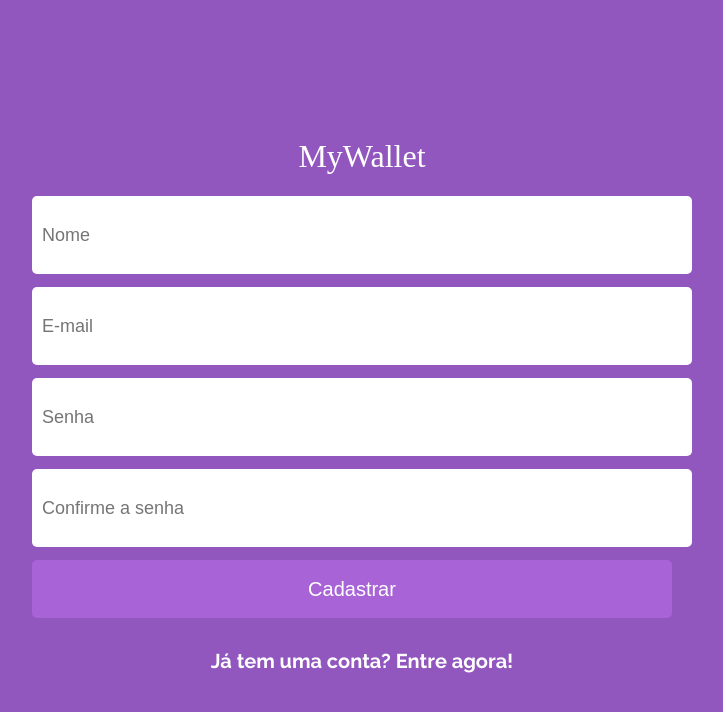
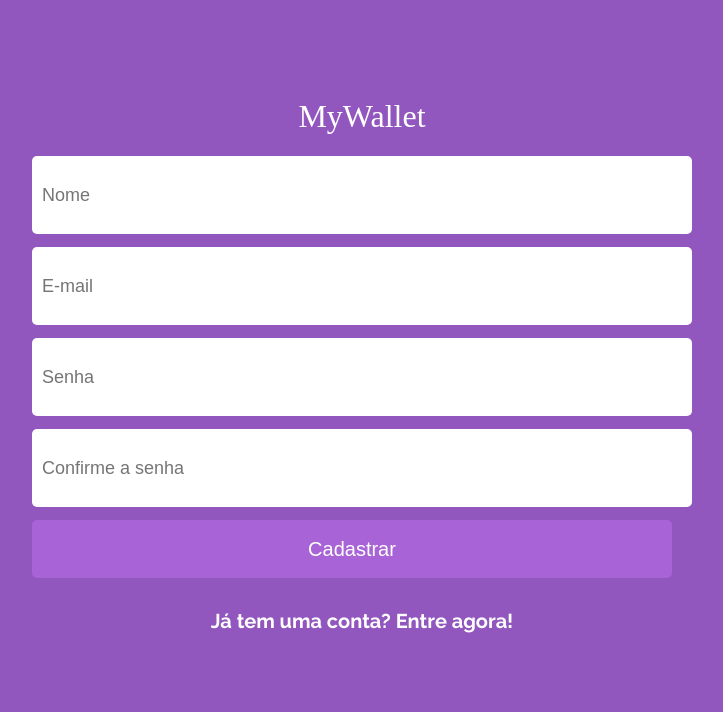
Before and after one commit to raissabbsa/MyWallet-front, a React (Create React App) app: page /cadastro in a window 1280 px wide. Shown: the top 712 px of the page, without its empty margins (278-1001 px from the left). Built offline with nearby package versions, Linux system fonts and the light colour scheme; a web font is replaced by a local one.

Commit message:
cadastro implementado

```diff
--- a/src/pages/loginPage/Login.js
+++ b/src/pages/loginPage/Login.js
@@ -1,6 +1,9 @@
 import styled from "styled-components"
+import { useNavigate } from "react-router-dom"
 
 export default function Login(){
+    const navigate = useNavigate()
+
     return(
     <Container>
         <div>MyWallet</div>
@@ -9,14 +12,14 @@ export default function Login(){
             <input placeholder="Senha"/>
             <button>Entrar</button>
         </form>
-        <p>Primeira vez? Cadastre-se!</p>
+        <p onClick={() => navigate("/cadastro")}>Primeira vez? Cadastre-se!</p>
 
     </Container>)
 }
 
 const Container = styled.div`
     background-color: #9257BE;
-    padding-top: 159px;
+    padding-top: 120px;
     display: flex;
     flex-direction: column;
     justify-content: center;
--- a/src/pages/loginPage/Registracion.js
+++ b/src/pages/loginPage/Registracion.js
@@ -1,26 +1,91 @@
 import styled from "styled-components"
+import { useNavigate } from "react-router-dom"
+import { useState } from "react"
+import axios from "axios"
 
-export default function Registracion(){
+export default function Registracion() {
+    const navigate = useNavigate()
+    const [isAble, setAble] = useState(true)
+    const [form, setForm] = useState({ name: "", email: "", password: "" , checkPassword: ""})
+    let checkPassword
+
+    function fillform(e) {
+        setForm({ ...form, [e.target.name]: e.target.value })
+    }
+
+    function submitForm(e) {
+        e.preventDefault()
+        const user = {
+            name: form.name,
+            email: form .email,
+            password: form.password
+        }
+        const URL = "http://localhost:5000/sign-up"
+        const promisse = axios.post(URL, user)
+        promisse.then(res => {
+            setAble(false)
+            navigate("/")
+        })
+        promisse.catch(err => {
+            alert(err.response.data.message)
+            setAble(true)
+        })
+
+
+    }
+
     return (
-    <Container>
-        <div>MyWallet</div>
-        <form>
-            <input placeholder="Nome"/>
-            <input placeholder="E-mail"/>
-            <input placeholder="Senha"/>
-            <input placeholder="Confirme a senha"/>
+        <Container>
+            <div>MyWallet</div>
+            <form onSubmit={submitForm}>
+                <input
+                    placeholder="Nome"
+                    name="name"
+                    type="name"
+                    value={form.name}
+                    onChange={fillform}
+                    disabled={isAble ? "" : "disabled"}
+                    required
+                />
+                <input
+                    placeholder="E-mail"
+                    name="email"
+                    type="email"
+                    value={form.email}
+                    onChange={fillform}
+                    disabled={isAble ? "" : "disabled"}
+                    required
+                />
+                <input
+                    placeholder="Senha"
+                    name="password"
+                    type="password"
+                    value={form.password}
+                    onChange={fillform}
+                    disabled={isAble ? "" : "disabled"}
+                    required
+                />
+                <input
+                    placeholder="Confirme a senha"
+                    name="checkPassword"
+                    type="password"
+                    value={checkPassword}
+                    onChange={fillform}
+                    disabled={isAble ? "" : "disabled"}
+                    required
+                />
 
-            <button>Cadastrar</button>
-        </form>
-        <p>Já tem uma conta? Entre agora!</p>
+                <button disabled={isAble ? "" : "disabled"} type="submit">Cadastrar</button>
+            </form>
+            <p onClick={() => navigate("/")}>Já tem uma conta? Entre agora!</p>
 
-    </Container>
+        </Container>
     )
 }
 
 const Container = styled.div`
     background-color: #9257BE;
-    padding-top: 140px;
+    padding-top: 100px;
     display: flex;
     flex-direction: column;
     justify-content: center;
```
